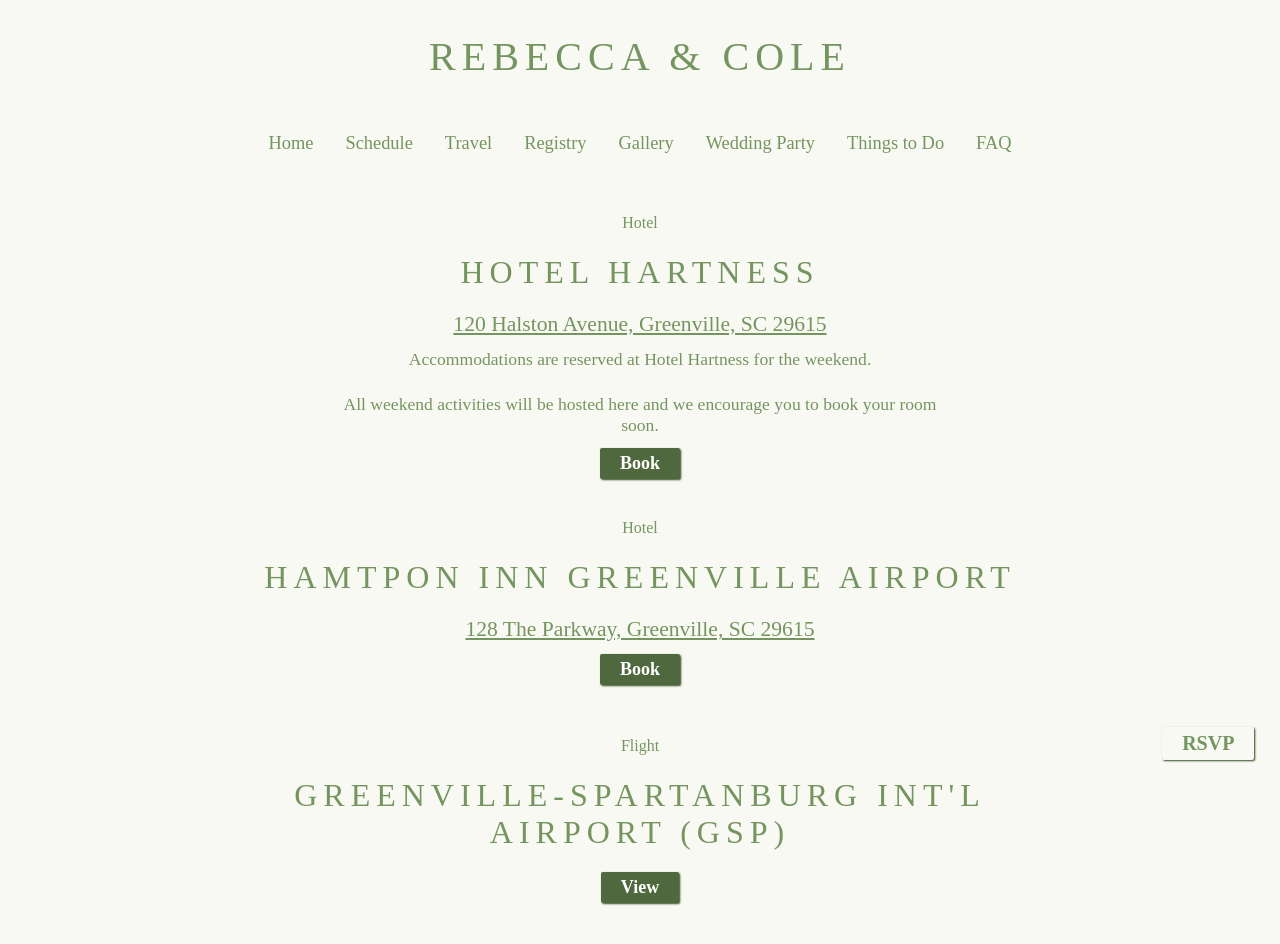
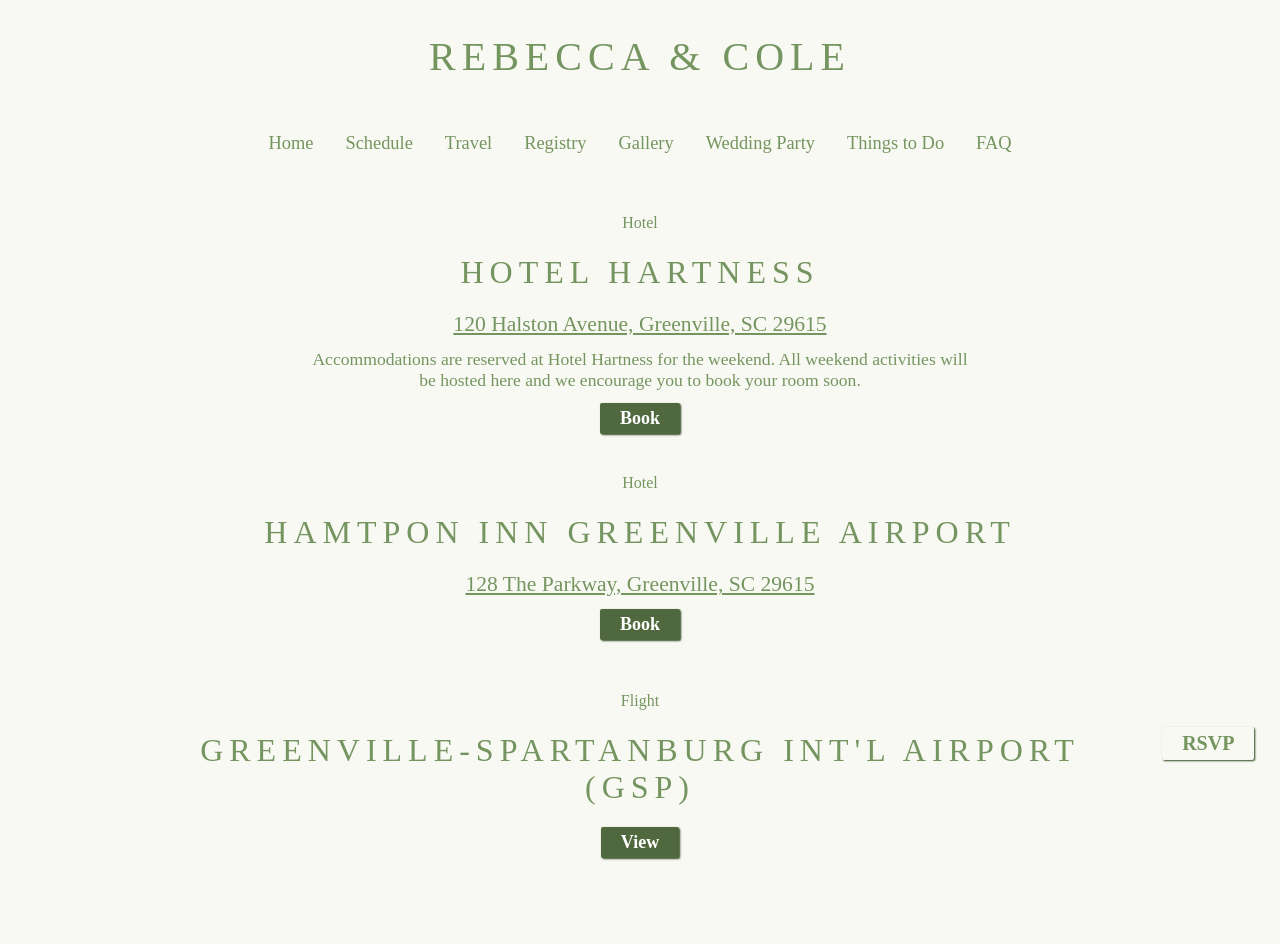
Before and after one commit to colecrum26/wedding, a React (Create React App) app in the folder wedding-website/: page /travel in a window 1280 px wide. Shown: the top 944 px of the page. Built offline with nearby package versions, Linux system fonts and the light colour scheme.

Commit message:
rewrote title and meta for better SEO

```diff
--- a/wedding-website/public/index.html
+++ b/wedding-website/public/index.html
@@ -7,11 +7,11 @@
     <meta name="theme-color" content="#000000" />
     <meta
       name="description"
-      content="Rebecca Norwood and Cole Crumrine's wedding website."
+      content="Everything you need to know for Rebecca Norwood and Cole Crumrine's wedding weekend."
     />
     <link rel="apple-touch-icon" href="%PUBLIC_URL%/logo192.png" />
     <link rel="manifest" href="%PUBLIC_URL%/manifest.json" />
-    <title>The Future Crumrines</title>
+    <title>The Wedding of Rebecca Norwood and Cole Crumrine</title>
   </head>
   <body>
     <noscript>You need to enable JavaScript to run this app.</noscript>
--- a/wedding-website/src/pages/travel.jsx
+++ b/wedding-website/src/pages/travel.jsx
@@ -18,8 +18,7 @@ export default function Travel() {
           >
             120 Halston Avenue, Greenville, SC 29615
           </a>
-          <p className="block">Accommodations are reserved at Hotel Hartness for the weekend.</p>
-          <p className="block">All weekend activities will be hosted here and we encourage you to book your room soon.</p>
+          <p className="block">Accommodations are reserved at Hotel Hartness for the weekend. All weekend activities will be hosted here and we encourage you to book your room soon.</p>
           <NavLink
             className="faux"
             to="https://www.hotelhartness.com/"
```
